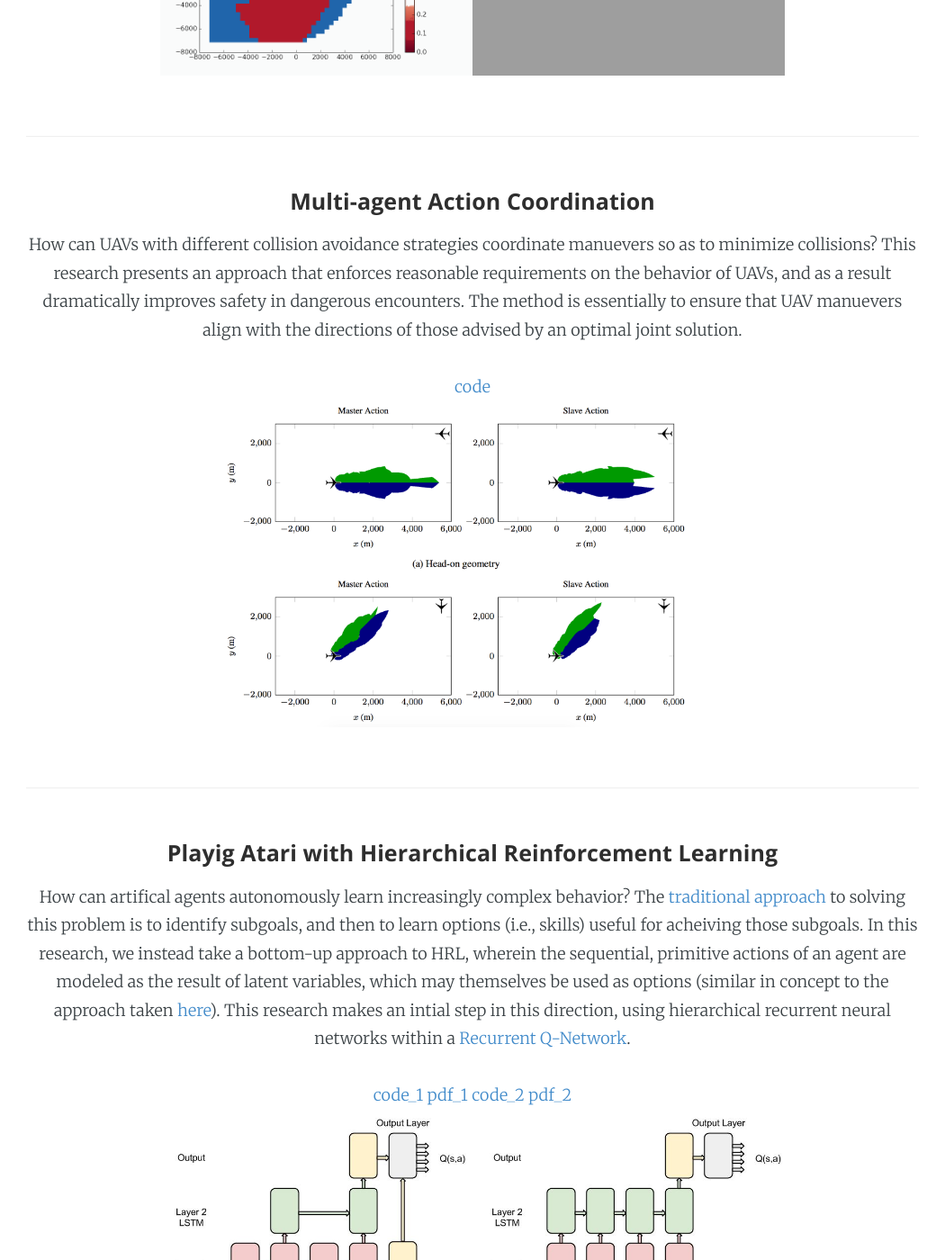
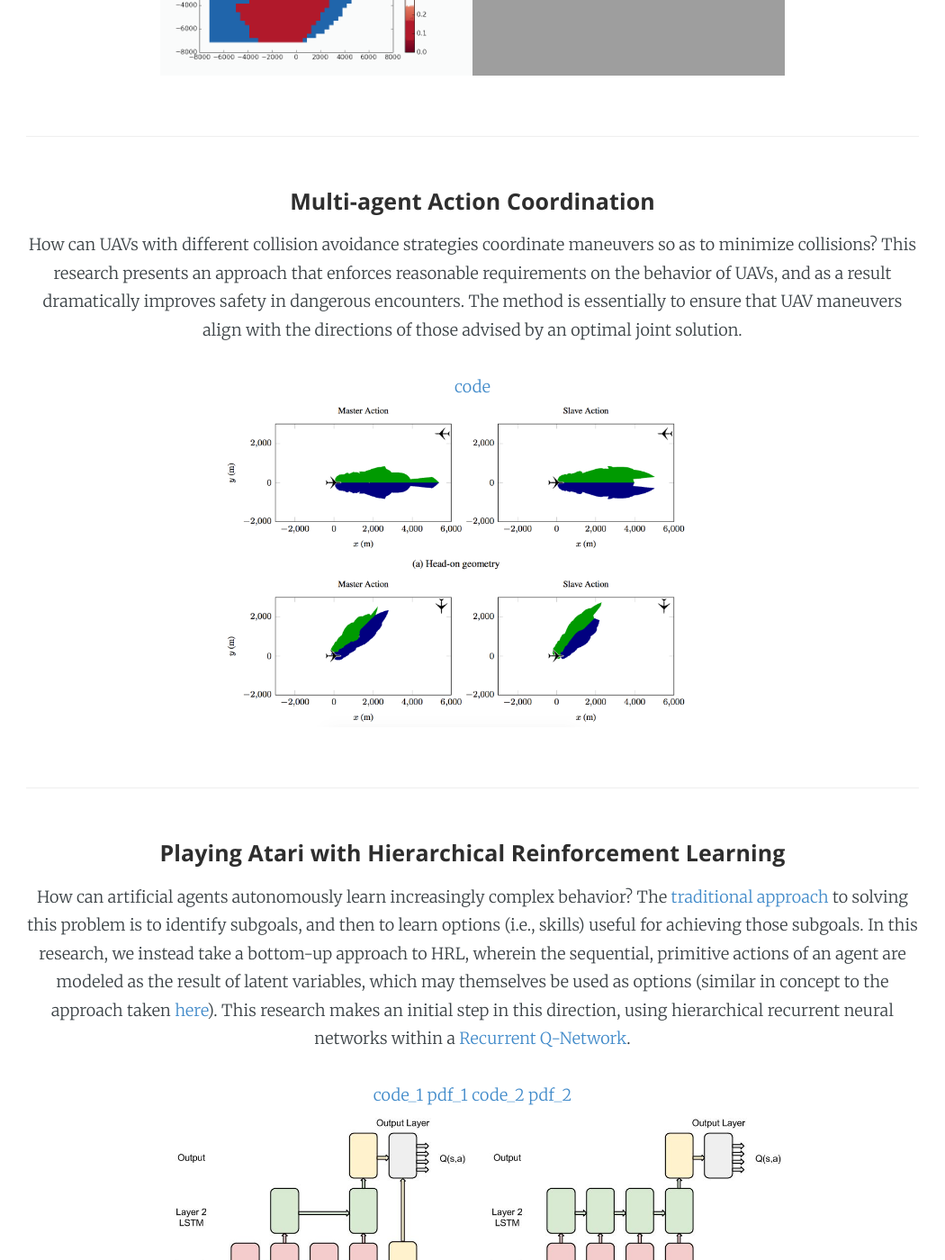
Before and after one commit to wulfebw/legacy.wulfebw.github.io, a Jekyll site: the page built from index.html, in a window 1280 px wide and 1400 px high, scrolled down 1493 px. Shown: the whole window at 90% size, without its empty margins (115-1165 px from the left). Built offline with Jekyll 4.4.1, drawn with Linux system fonts in a browser that asks for light colours; some web fonts are replaced; some of the changed text lies outside the part shown.

Commit message:
spell check

```diff
--- a/_includes/main.md
+++ b/_includes/main.md
@@ -1,9 +1,9 @@
 
 # Bio
 
-I am a Computer Science Master's student at Stanford studying artificial intelligence. I'm interested in Reinforcement Learning, and particularly the question of how artifical agents can autonomously learn increasingly complex behavior. My research focuses on this topic, which is central to hierarchical reinforcement learning (HRL). I'm more generally interested in deep reinforcement learning and multiagent coordination, and am currently researching these topics as part of the <a href="http://web.stanford.edu/group/sisl/cgi-bin/wordpress/people/" class="md-link">Stanford Intelligent System Lab</a>.
+I am a Computer Science Master's student at Stanford studying artificial intelligence. I'm interested in Reinforcement Learning, and particularly the question of how artificial agents can autonomously learn increasingly complex behavior. My research focuses on this topic, which is central to hierarchical reinforcement learning (HRL). I'm more generally interested in deep reinforcement learning and multiagent coordination, and am currently researching these topics as part of the <a href="http://web.stanford.edu/group/sisl/cgi-bin/wordpress/people/" class="md-link">Stanford Intelligent Systems Laboratory</a>.
 
-For undergrad I studied Computer Science at Vanderbilt University, where I performed research related to autonomous UAVs with my advisor <a href="http://engineering.vanderbilt.edu/bio/julie-adams" class="md-link">Julie Adams</a> as part of the <a href="http://eecs.vanderbilt.edu/research/hmtl/wp/" class="md-link">Human-Machine Teaming Lab</a>. I also did an independent study advised by <a href="http://engineering.vanderbilt.edu/bio/eugene-vorobeychik" class="md-link">Eugene Vorobeychik</a> dealing with social interaction analysis, which is how I originally became interested in machine learning.
+For my undergraduate education I studied Computer Science at Vanderbilt University, where I performed research related to autonomous UAVs with my advisor <a href="http://engineering.vanderbilt.edu/bio/julie-adams" class="md-link">Julie Adams</a> as part of the <a href="http://eecs.vanderbilt.edu/research/hmtl/wp/" class="md-link">Human-Machine Teaming Lab</a>. I also did an independent study advised by <a href="http://engineering.vanderbilt.edu/bio/eugene-vorobeychik" class="md-link">Eugene Vorobeychik</a> dealing with social interaction analysis, which is how I originally became interested in machine learning.
 
 ---
 
@@ -22,7 +22,7 @@ We learn UAV collision avoidance policies directly from a simulator with a Deep
 ---
 
 ### Multi-agent Action Coordination
-How can UAVs with different collision avoidance strategies coordinate manuevers so as to minimize collisions? This research presents an approach that enforces reasonable requirements on the behavior of UAVs, and as a result dramatically improves safety in dangerous encounters. The method is essentially to ensure that UAV manuevers align with the directions of those advised by an optimal joint solution.
+How can UAVs with different collision avoidance strategies coordinate maneuvers so as to minimize collisions? This research presents an approach that enforces reasonable requirements on the behavior of UAVs, and as a result dramatically improves safety in dangerous encounters. The method is essentially to ensure that UAV maneuvers align with the directions of those advised by an optimal joint solution.
 
 <div>
 <a href="https://github.com/sisl/HorizontalCoordUAVs" class="md-link">code</a>
@@ -36,8 +36,8 @@ How can UAVs with different collision avoidance strategies coordinate manuevers
 
 ---
 
-### Playig Atari with Hierarchical Reinforcement Learning
-How can artifical agents autonomously learn increasingly complex behavior? The <a href="http://people.idsia.ch/~juergen/subgoals.html" class="md-link">traditional</a> <a href="https://people.cs.umass.edu/~mahadeva/papers/hrl.pdf" class="md-link">approach</a> to solving this problem is to identify subgoals, and then to learn options (i.e., skills) useful for acheiving those subgoals. In this research, we instead take a bottom-up approach to HRL, wherein the sequential, primitive actions of an agent are modeled as the result of latent variables, which may themselves be used as options (similar in concept to the approach taken <a href="http://www.ausy.tu-darmstadt.de/uploads/Site/EditPublication/Daniel2016JMLR.pdf" class="md-link">here</a>). This research makes an intial step in this direction, using hierarchical recurrent neural networks within a <a href="https://arxiv.org/abs/1507.06527" class="md-link">Recurrent Q-Network</a>.
+### Playing Atari with Hierarchical Reinforcement Learning
+How can artificial agents autonomously learn increasingly complex behavior? The <a href="http://people.idsia.ch/~juergen/subgoals.html" class="md-link">traditional</a> <a href="https://people.cs.umass.edu/~mahadeva/papers/hrl.pdf" class="md-link">approach</a> to solving this problem is to identify subgoals, and then to learn options (i.e., skills) useful for achieving those subgoals. In this research, we instead take a bottom-up approach to HRL, wherein the sequential, primitive actions of an agent are modeled as the result of latent variables, which may themselves be used as options (similar in concept to the approach taken <a href="http://www.ausy.tu-darmstadt.de/uploads/Site/EditPublication/Daniel2016JMLR.pdf" class="md-link">here</a>). This research makes an initial step in this direction, using hierarchical recurrent neural networks within a <a href="https://arxiv.org/abs/1507.06527" class="md-link">Recurrent Q-Network</a>.
 
 <div>
 <a href="https://github.com/wulfebw/hierarchical_rl" class="md-link">code_1</a>
@@ -77,8 +77,8 @@ How can artifical agents autonomously learn increasingly complex behavior? The <
 
 ---
 
-### Geolocalization of Street View Images
-Given an random, street-level image of a city from around the world, could you identify where the picture was taken? In this project, we collected a dataset of 100,000 images from ten cities, and trained a convolutional neural network to predict the city from the image. We found that the network successfully identifies the city with ~75% accuracy. Research tackling this project at a much larger scale was published concurrently (<a href="https://arxiv.org/abs/1602.05314" class="md-link">PlaNet</a>).
+### Geo-localization of Street View Images
+Given a random, street-level image of a city from around the world, could you identify where the picture was taken? In this project, we collected a dataset of 100,000 images from ten cities, and trained a convolutional neural network to predict the city from the image. We found that the network successfully identifies the city with ~75% accuracy. Research tackling this project at a much larger scale was published concurrently (<a href="https://arxiv.org/abs/1602.05314" class="md-link">PlaNet</a>).
 
 <div>
 <a href="https://github.com/wulfebw/LittlePlaNet-Models" class="md-link">code</a>
```
Also changed, not shown: other parts of _includes/main.md (+1 -1 lines).
